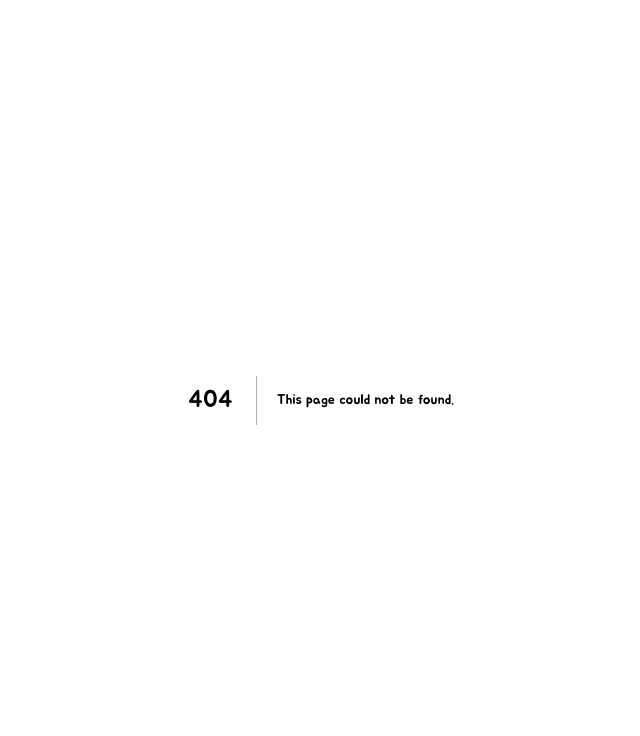
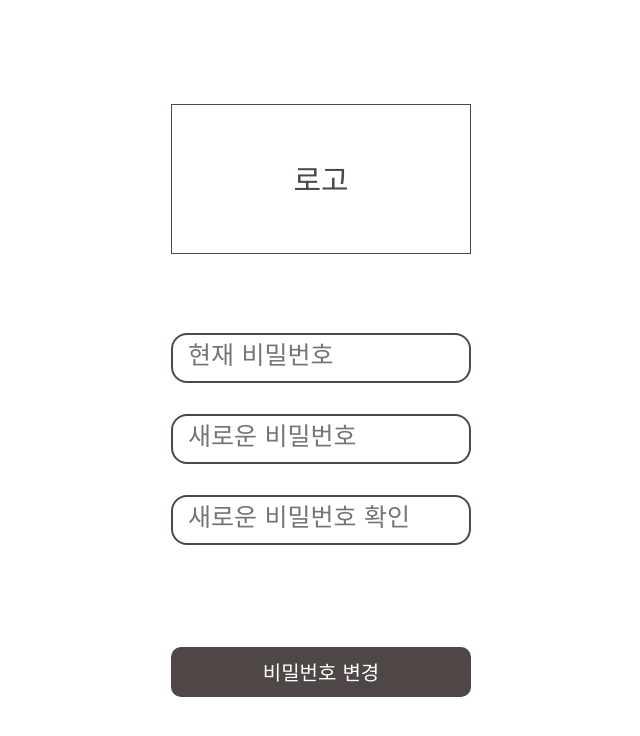
Before and after one commit to ShaWorld/ShaWorld-Frontend, a Next.js app: page /password in a window 1280 px wide. Before the commit this address had no page. Shown: the top 736 px of the page, without its empty margins (319-959 px from the left). Built offline with nearby package versions, Linux system fonts and the light colour scheme.

Commit message:
<pages/password> password page

```diff
--- /dev/null
+++ b/pages/password.tsx
@@ -0,0 +1,5 @@
+import PasswordModification from "../components/PasswordModification";
+
+export default function password() {
+  return <PasswordModification />;
+}
```
